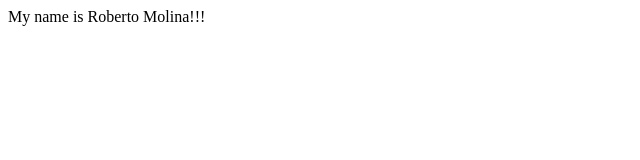
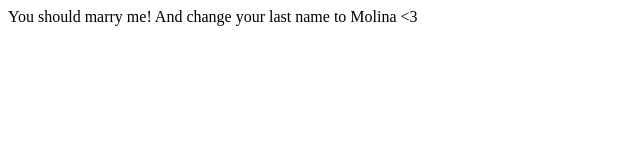
Before and after one commit to MrMolina10/First-Project, a plain HTML site: page index.html in a window 1280 px wide. Shown: the whole page, without its empty margins (0-640 px from the left). Drawn offline with Linux system fonts and the light colour scheme.

Commit message:
Marriage

```diff
--- a/index.html
+++ b/index.html
@@ -7,6 +7,6 @@
     <title>Document</title>
 </head>
 <body>
-My name is Roberto Molina!!!
+You should marry me! And change your last name to Molina <3
 </body>
 </html>
```
